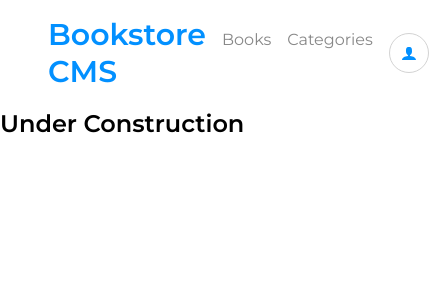
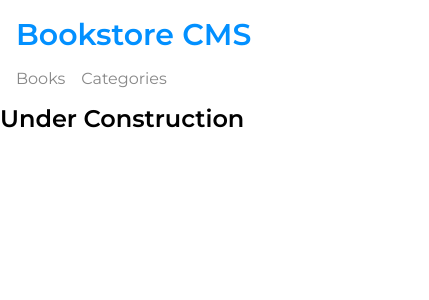
Before and after one commit to ikennarichard/Bookstore, a React (Create React App) app: page /categories in a window 390 px wide. Shown: the top 300 px of the page, 429 px wide, since content can reach past the window. Built offline with nearby package versions, Linux system fonts and the light colour scheme.

Commit message:
Update display for the page header

```diff
--- a/src/components/Header.module.css
+++ b/src/components/Header.module.css
@@ -51,3 +51,18 @@
   font-weight: bold;
   color: #0290ff;
 }
+
+@media (max-width: 768px) {
+
+  .wrapper {
+    flex-direction: column;
+  }
+
+  .header {
+    padding: 1em;
+  }
+
+  .im_icon {
+    display: none;
+  }
+}
```
